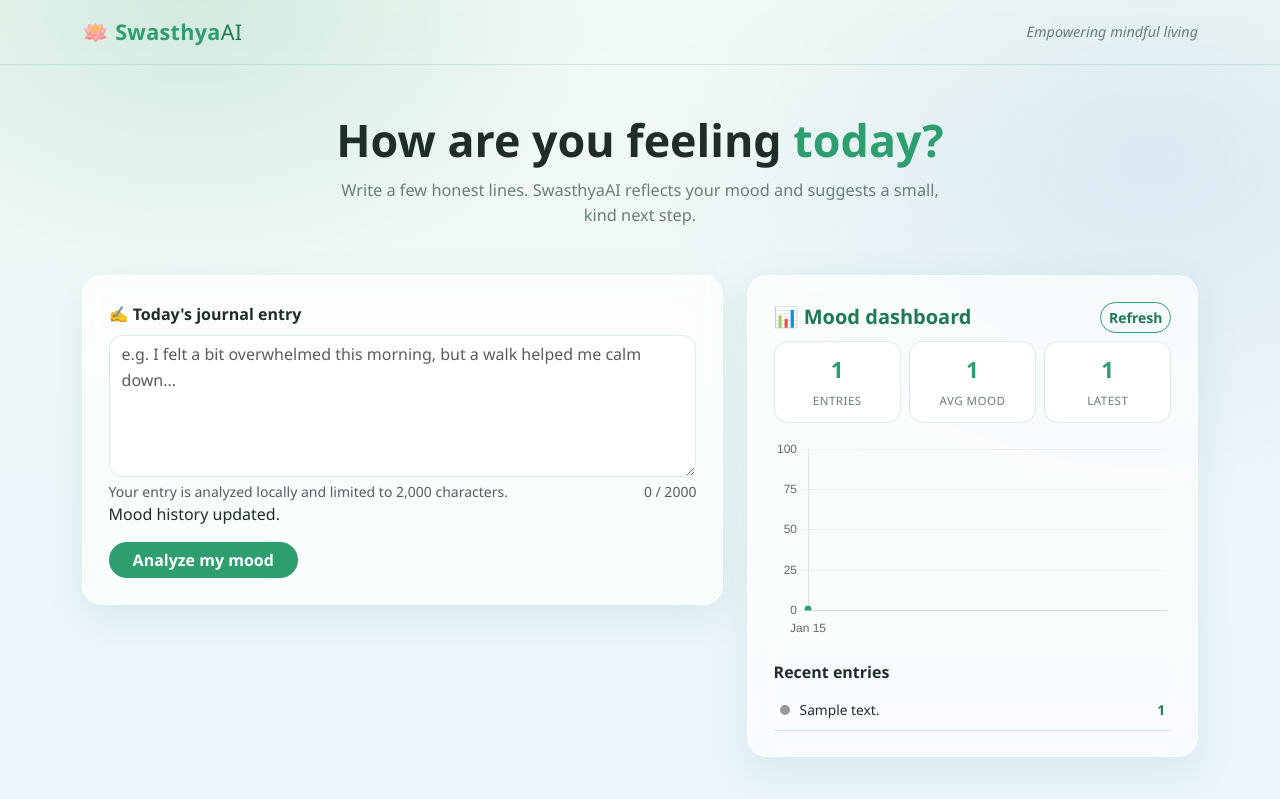
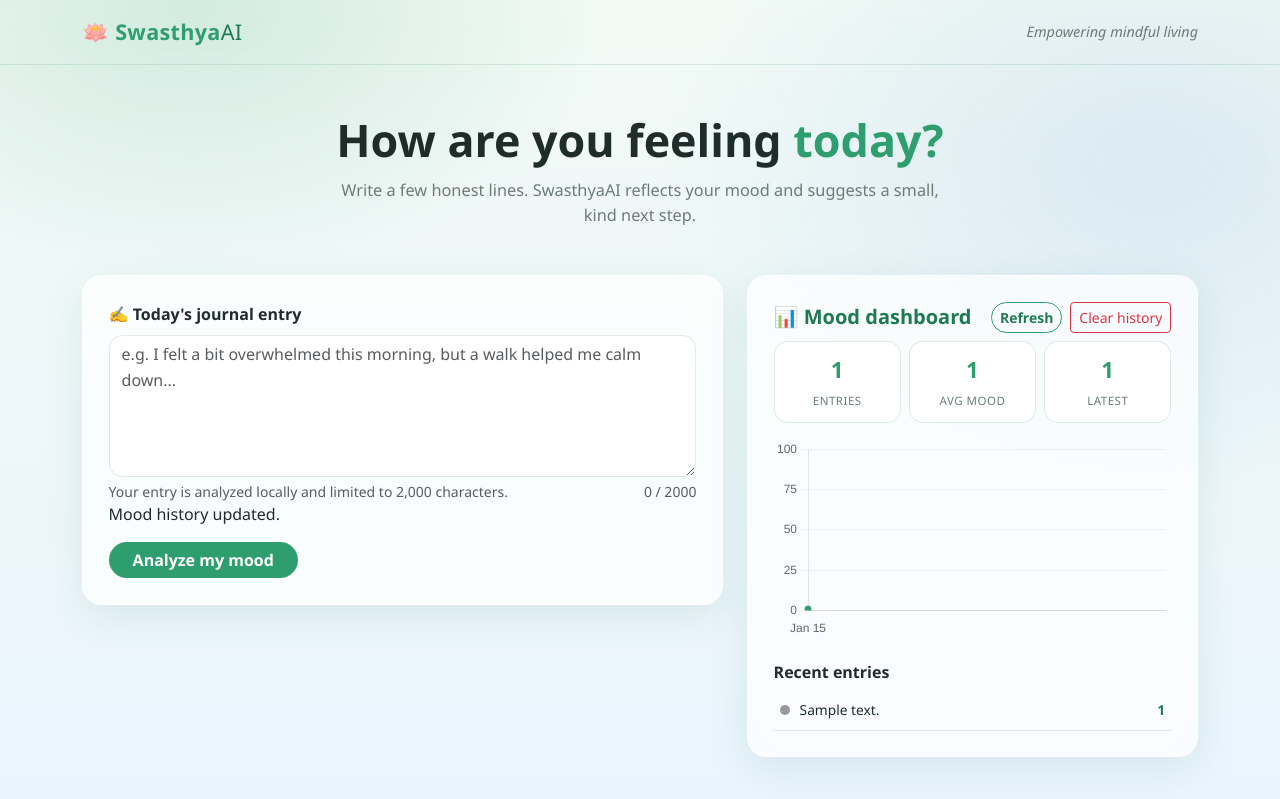
Before and after one commit to sravanyadav-19/SwasthyaAI, a Flask app: page / in a window 1280 px wide. Shown: the top 799 px of the page. Run offline with Flask 3, Linux system fonts and the light colour scheme; tables that the repository leaves empty hold one stand-in row (values such as "Sample post").

Commit message:
feat: add dashboard control to clear mood history

```diff
--- a/frontend/static/js/app.js
+++ b/frontend/static/js/app.js
@@ -69,6 +69,24 @@ function renderResult(d) {
     item.textContent = suggestion;
     suggestions.appendChild(item);
   });
+}
+
+async function clearHistory() {
+  if (!window.confirm("Delete all locally stored mood entries? This cannot be undone.")) return;
+
+  const button = $("clearHistoryBtn");
+  button.disabled = true;
+  try {
+    const res = await fetch("/api/history", { method: "DELETE" });
+    const data = await res.json();
+    if (!res.ok) throw new Error(data.error || "Unable to clear mood history.");
+    renderDashboard([]);
+    setStatus(`${data.deleted} journal entr${data.deleted === 1 ? "y" : "ies"} deleted.`, "success");
+  } catch (e) {
+    setStatus(e.message, "error");
+  } finally {
+    button.disabled = false;
+  }
 }
 
 async function loadHistory() {
@@ -162,6 +180,7 @@ function escapeHtml(str) {
 
 $("analyzeBtn").addEventListener("click", analyze);
 $("refreshBtn").addEventListener("click", loadHistory);
+$("clearHistoryBtn").addEventListener("click", clearHistory);
 $("journal").addEventListener("input", updateCharacterCount);
 updateCharacterCount();
 loadHistory();
--- a/frontend/templates/index.html
+++ b/frontend/templates/index.html
@@ -75,7 +75,10 @@
         <div class="card-well glass h-100">
           <div class="d-flex align-items-center justify-content-between mb-2">
             <h5 class="dash-title m-0">📊 Mood dashboard</h5>
-            <button id="refreshBtn" class="btn btn-sm btn-outline-leaf" type="button">Refresh</button>
+            <div class="d-flex gap-2">
+              <button id="refreshBtn" class="btn btn-sm btn-outline-leaf" type="button">Refresh</button>
+              <button id="clearHistoryBtn" class="btn btn-sm btn-outline-danger" type="button">Clear history</button>
+            </div>
           </div>
           <div class="row text-center g-2 mb-3">
             <div class="col-4"><div class="stat"><span id="statCount">0</span><label>Entries</label></div></div>
```
